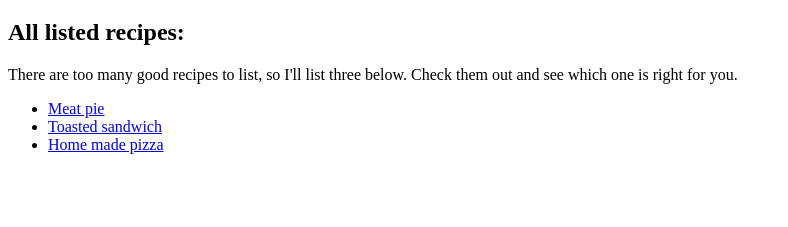
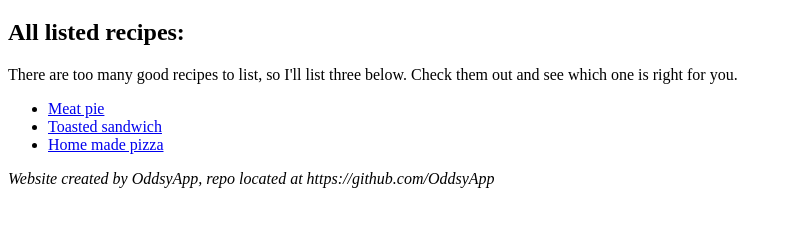
Before and after one commit to OddsyApp/odin-recipes, a plain HTML site: page index.html in a window 1280 px wide. Shown: the part 61-288 px from the top of the page, without its empty margins (0-788 px from the left). Drawn offline with Linux system fonts and the light colour scheme.

Commit message:
Footer added to index page

```diff
--- a/index.html
+++ b/index.html
@@ -13,5 +13,6 @@
             <li><a href="recipes/toasted_sandwich.html">Toasted sandwich</a></li>
             <li><a href="recipes/homemade_pizza.html">Home made pizza</a></li>
         </ul>
+        <footer><em>Website created by OddsyApp, repo located at https://github.com/OddsyApp</em></footer>
     </body>
 </html>
```
